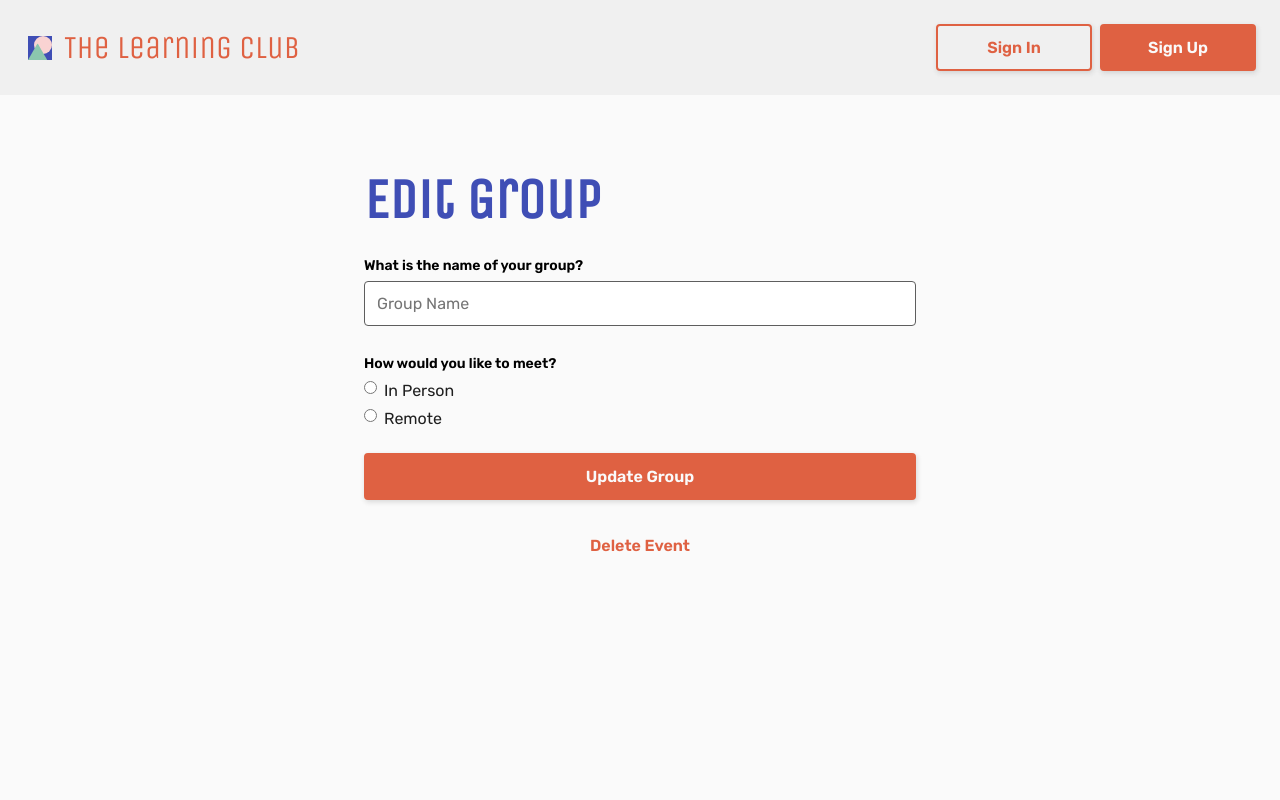
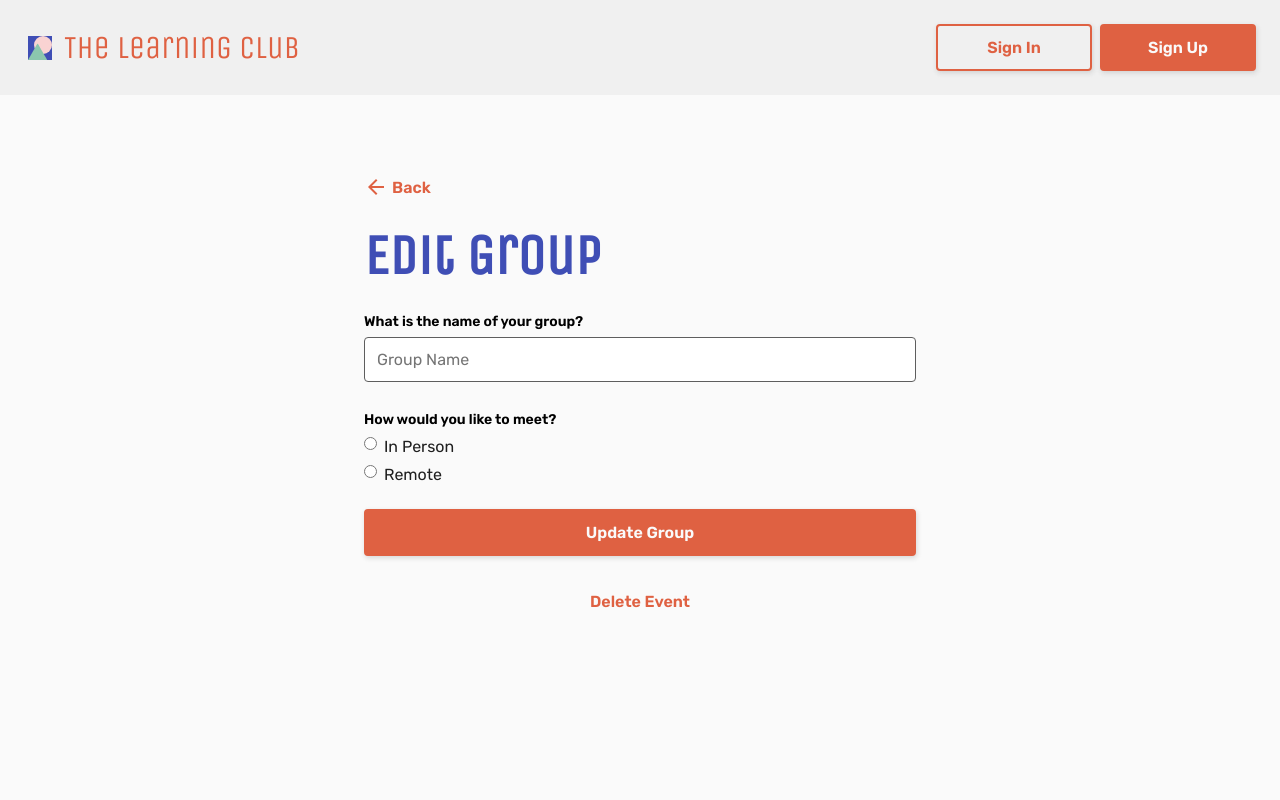
Before and after one commit to mirandajoy/miranda-neerhof-the-learning-club, a React (Vite) app: page /groups/edit/1 in a window 1280 px wide. Shown: the top 800 px of the page. Built offline with nearby package versions, Linux system fonts and the light colour scheme; no server answers.

Commit message:
add back buttons to edit group and event pages

```diff
--- a/src/pages/EditEventPage/EditEventPage.jsx
+++ b/src/pages/EditEventPage/EditEventPage.jsx
@@ -4,7 +4,7 @@ import "./EditEventPage.scss";
 
 const EditEventPage = () => {
   return (
-    <PageWrapper header="Edit Event" width="small">
+    <PageWrapper header="Edit Event" width="small" back>
       <EventForm />
     </PageWrapper>
   );
--- a/src/pages/EditGroupPage/EditGroupPage.jsx
+++ b/src/pages/EditGroupPage/EditGroupPage.jsx
@@ -4,7 +4,7 @@ import "./EditGroupPage.scss";
 
 const EditGroupPage = () => {
   return (
-    <PageWrapper header="Edit Group" width="small">
+    <PageWrapper header="Edit Group" width="small" back>
       <GroupForm />
     </PageWrapper>
   );
```
